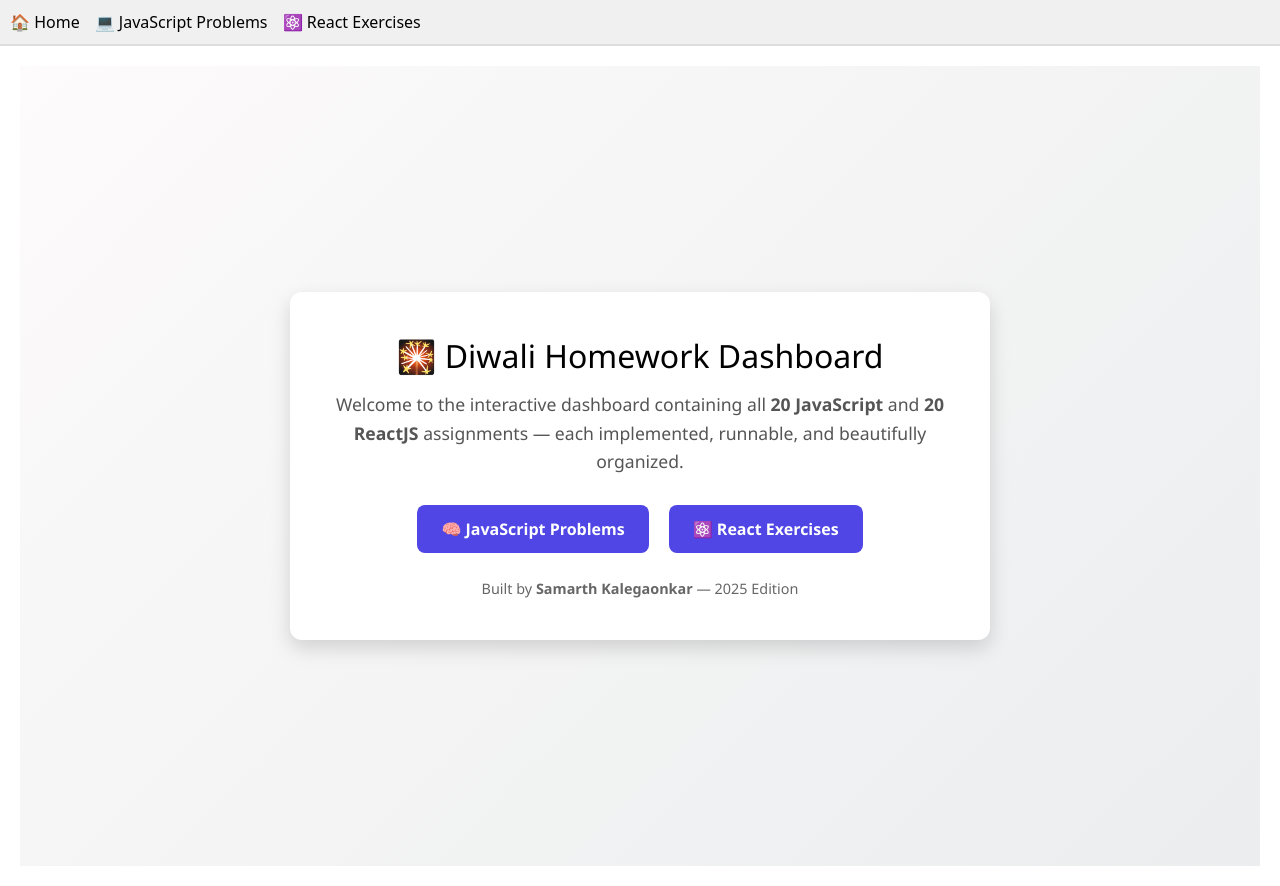
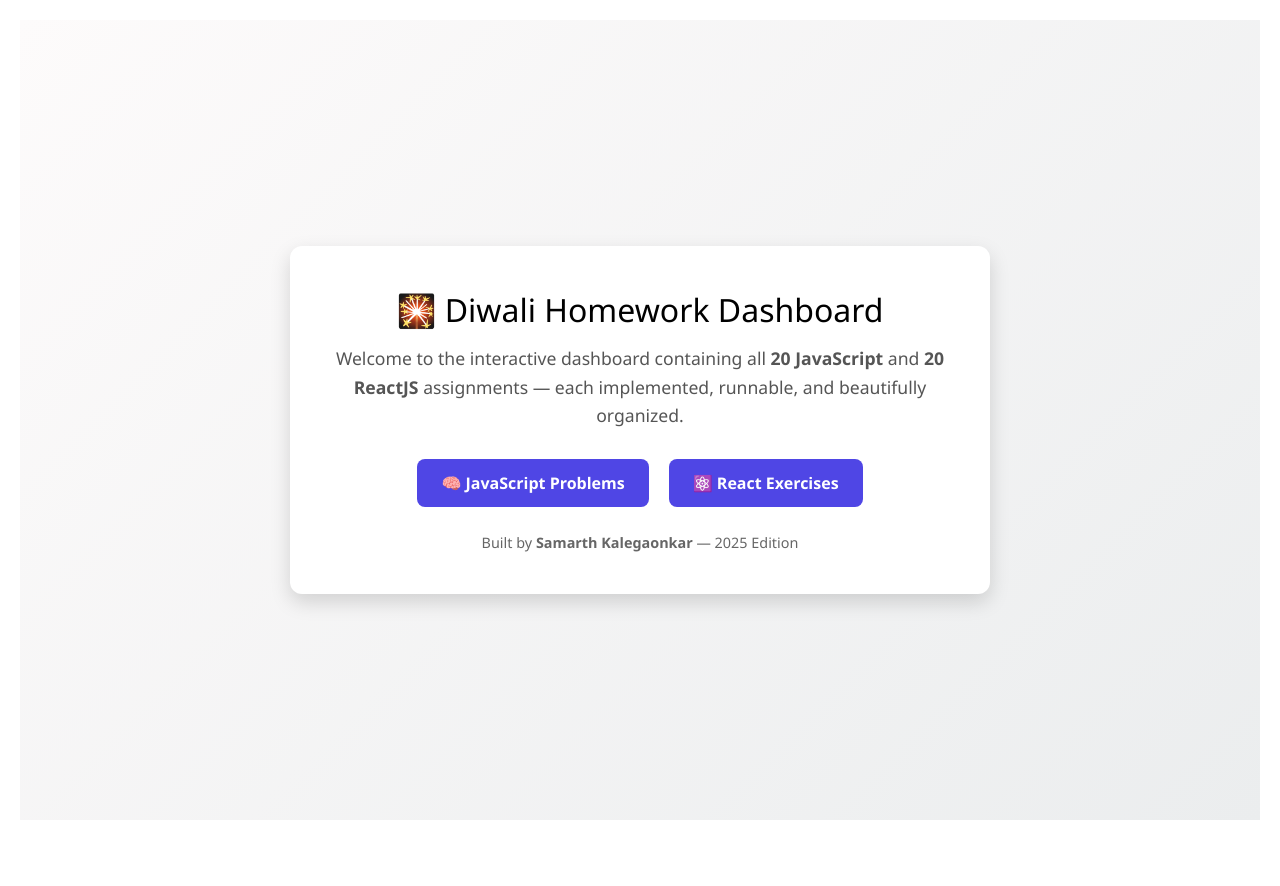
Before and after one commit to SamK1828/React-TKA-Tasks, a React (Vite) app in the folder diwali-homework-react/: page / in a window 1280 px wide. After the commit the page ends 840 px from the top, so only its background shows below. Built offline with nearby package versions, Linux system fonts and the light colour scheme.

Commit message:
Uncomment navigation bar and update ReactExercises route for better routing structure

```diff
--- a/diwali-homework-react/src/App.jsx
+++ b/diwali-homework-react/src/App.jsx
@@ -7,7 +7,7 @@
 export default function App() {
   return (
     <BrowserRouter>
-      <nav style={{
+      {/* <nav style={{
         display: 'flex',
         gap: '15px',
         padding: '10px',
@@ -17,13 +17,15 @@
         <Link to="/">🏠 Home</Link>
         <Link to="/js">💻 JavaScript Problems</Link>
         <Link to="/react">⚛️ React Exercises</Link>
-      </nav>
+      </nav> */}
 
       <div style={{ padding: '20px' }}>
         <Routes>
           <Route path="/" element={<Home />} />
           <Route path="/js" element={<JavaScript />} />
-          <Route path="/react" element={<ReactExercises />} />
+          {/* <Route path="/react" element={<ReactExercises />} /> */}
+          <Route path="/react/*" element={<ReactExercises />} />
+
         </Routes>
       </div>
     </BrowserRouter>
```
